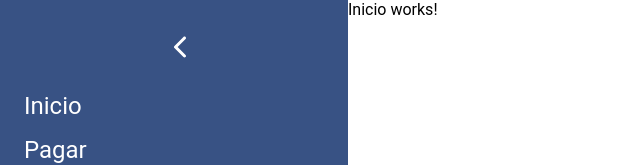
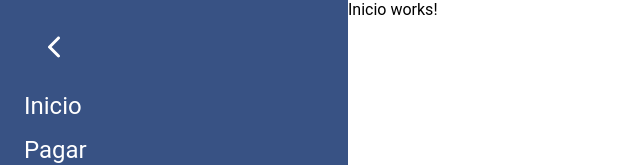
Before and after one commit to Ghostopia12/Taller-Web-Frontend, a React (Vite) app in the folder taller-ingenieria-web-front/: page / in a window 1280 px wide. Shown: the top 165 px of the page, without its empty margins (0-640 px from the left). Built offline with nearby package versions, Linux system fonts and the light colour scheme.

Commit message:
Forgot to max-width the close button

```diff
--- a/taller-ingenieria-web-front/src/Components/Sidenav/Sidenav.css
+++ b/taller-ingenieria-web-front/src/Components/Sidenav/Sidenav.css
@@ -27,6 +27,7 @@ button{
     padding: 0.5rem 1rem;
     padding-left: 0;
     font-size: 1.5rem;
+    max-width: 48px;
     cursor: pointer;
     transition: background-color 0.15s ease-out;
 }
```
